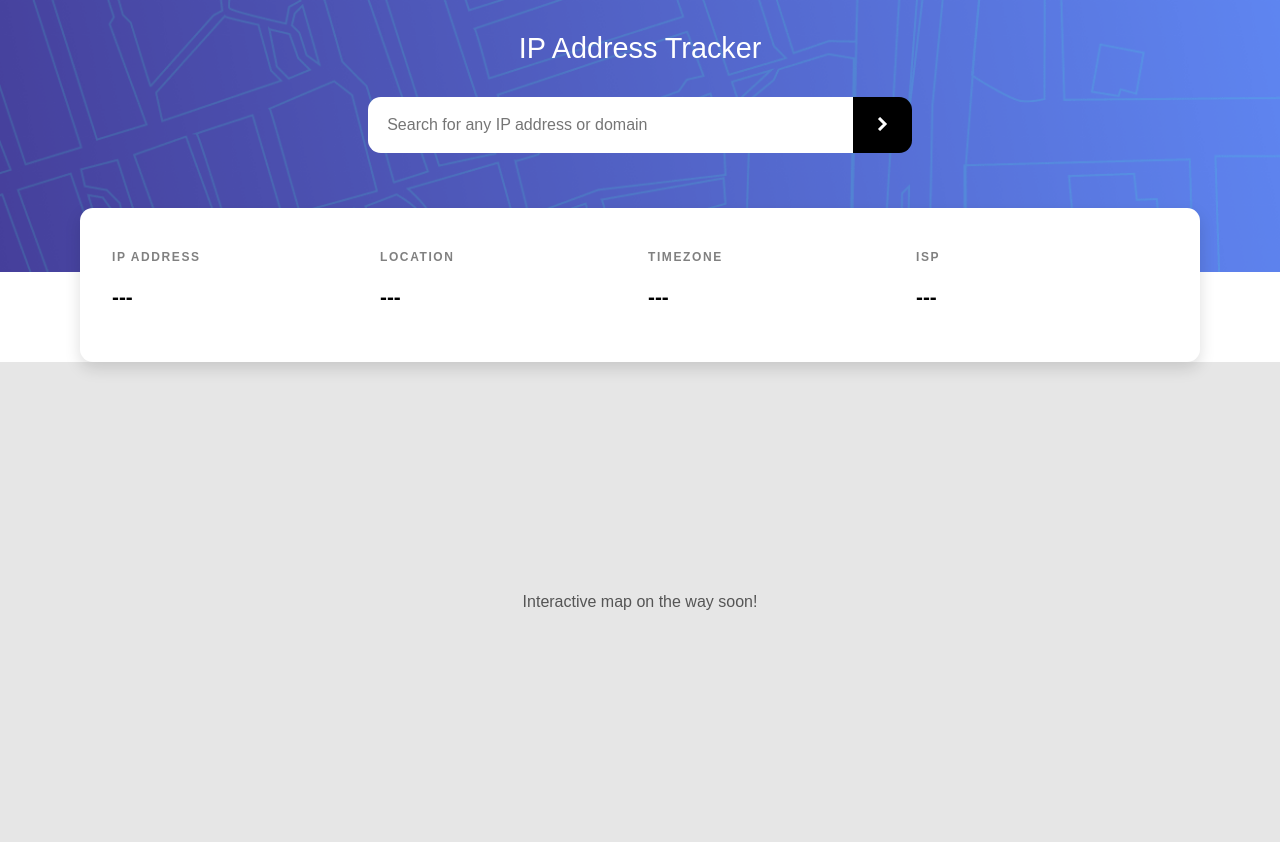
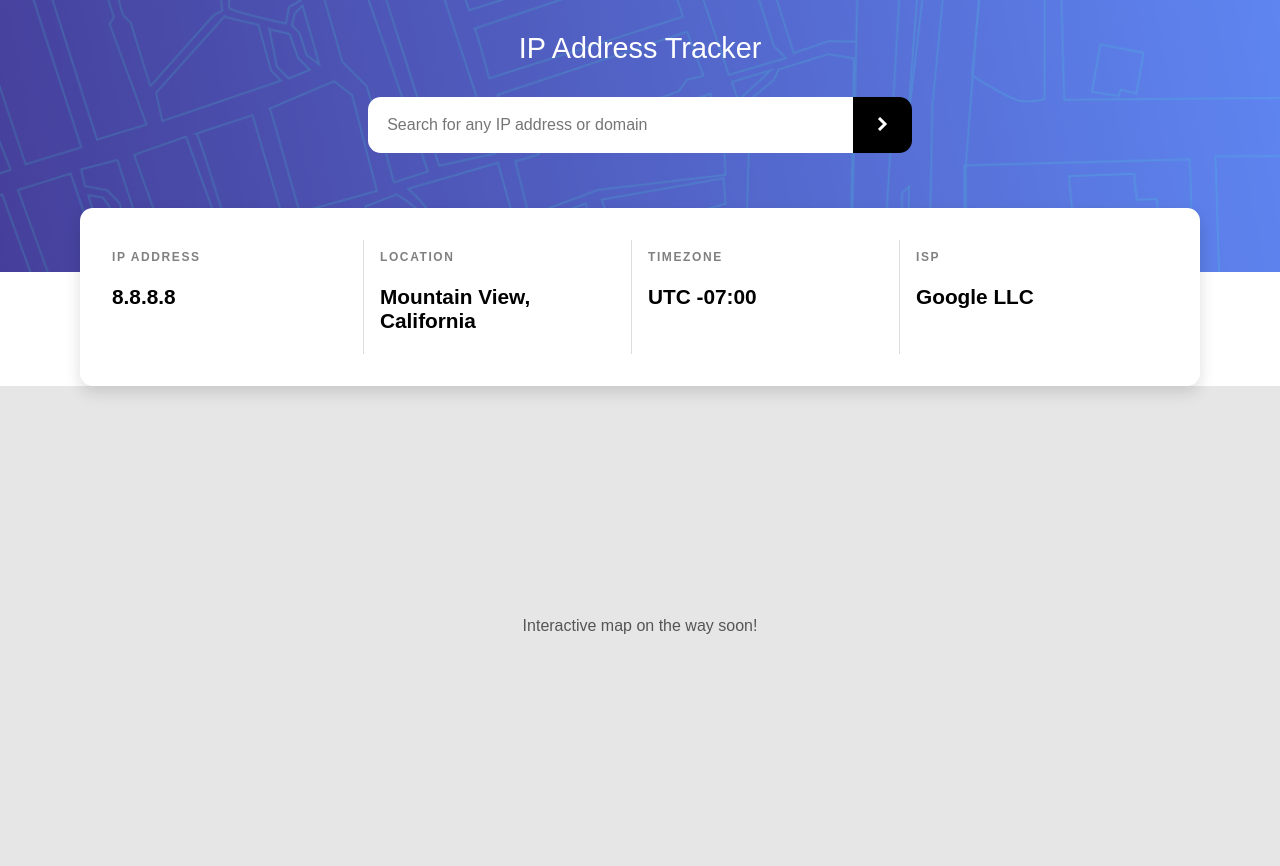
Before and after one commit to BallNChain24FEnd/AshleyWhite-Project-2_React-TypeScript-ip-address-tracker, a React (Vite) app: page / in a window 1280 px wide. Before the commit the page ends 842 px from the top, so only its background shows below. Built offline with nearby package versions, Linux system fonts and the light colour scheme.

Commit message:
Commit 5: Designed reusable location information cards

```diff
--- a/src/App.css
+++ b/src/App.css
@@ -107,6 +107,32 @@ main {
   color: #555;
 }
 
+/* Search validation error */
+.error-message {
+  color: #fff;
+  background: #a32020;
+  padding: 0.5rem 1rem;
+  border-radius: 0.5rem;
+  max-width: 34rem;
+  margin: 0.5rem auto;
+  font-size: 0.9rem;
+  text-align: left;
+}
+
+/* Individual information cards */
+.info-card {
+  min-width: 0;
+}
+
+.info-card:not(:last-child) {
+  border-right: 1px solid #ddd;
+  padding-right: 1rem;
+}
+
+.info-card p {
+  overflow-wrap: anywhere;
+}
+
 /* Mobile layout */
 @media (max-width: 48rem) {
   .header {
@@ -125,14 +151,10 @@ main {
   }
 }
 
-/* Search validation error */
-.error-message {
-  color: #fff;
-  background: #a32020;
-  padding: 0.5rem 1rem;
-  border-radius: 0.5rem;
-  max-width: 34rem;
-  margin: 0.5rem auto;
-  font-size: 0.9rem;
-  text-align: left;
+/* Stack cards on mobile */
+@media (max-width: 48rem) {
+  .info-card:not(:last-child) {
+    border-right: none;
+    padding-right: 0;
+  }
 }
--- a/src/App.tsx
+++ b/src/App.tsx
@@ -1,5 +1,21 @@
 import Header from "./components/Header";
+import LocationInfo from "./components/LocationInfo";
+import type { IPifyData } from "./types/ipify";
 import "./App.css";
+
+// Temporary mock IPify data
+const mockData: IPifyData = {
+  ip: "8.8.8.8",
+  location: {
+    city: "Mountain View",
+    region: "California",
+    country: "US",
+    timezone: "-07:00",
+    lat: 37.386,
+    lng: -122.0838,
+  },
+  isp: "Google LLC",
+};
 
 // Main application
 export default function App() {
@@ -12,28 +28,8 @@ export default function App() {
     <main>
       <Header onSearch={handleSearch} />
 
-      {/* Location information placeholder */}
-      <section className="location-info" aria-label="IP location information">
-        <div>
-          <h2>IP Address</h2>
-          <p>---</p>
-        </div>
-
-        <div>
-          <h2>Location</h2>
-          <p>---</p>
-        </div>
-
-        <div>
-          <h2>Timezone</h2>
-          <p>---</p>
-        </div>
-
-        <div>
-          <h2>ISP</h2>
-          <p>---</p>
-        </div>
-      </section>
+      {/* Display mock location data */}
+      <LocationInfo data={mockData} />
 
       {/* Map placeholder */}
       <section className="map-placeholder" aria-label="Location map">
--- a/src/components/InfoCard.tsx
+++ b/src/components/InfoCard.tsx
@@ -0,0 +1,15 @@
+// Define card props
+interface InfoCardProps {
+  title: string;
+  value: string;
+}
+
+// Reusable information card
+export default function InfoCard({ title, value }: InfoCardProps) {
+  return (
+    <div className="info-card">
+      <h2>{title}</h2>
+      <p>{value}</p>
+    </div>
+  );
+}
--- a/src/components/LocationInfo.tsx
+++ b/src/components/LocationInfo.tsx
@@ -0,0 +1,37 @@
+import InfoCard from "./InfoCard";
+import type { IPifyData } from "../types/ipify";
+
+// Define location props
+interface LocationInfoProps {
+  data: IPifyData;
+}
+
+// Display location information
+export default function LocationInfo({ data }: LocationInfoProps) {
+  // Create information list
+  const info = [
+    { title: "IP Address", value: data.ip },
+    {
+      title: "Location",
+      value: `${data.location.city}, ${data.location.region}`,
+    },
+    {
+      title: "Timezone",
+      value: `UTC ${data.location.timezone}`,
+    },
+    { title: "ISP", value: data.isp },
+  ];
+
+  return (
+    <section className="location-info" aria-label="IP location information">
+      {/* Render reusable cards */}
+      {info.map((item) => (
+        <InfoCard
+          key={item.title}
+          title={item.title}
+          value={item.value}
+        />
+      ))}
+    </section>
+  );
+}
```
Also changed, not shown: src/types/ipify.ts (+13 -0 lines).
